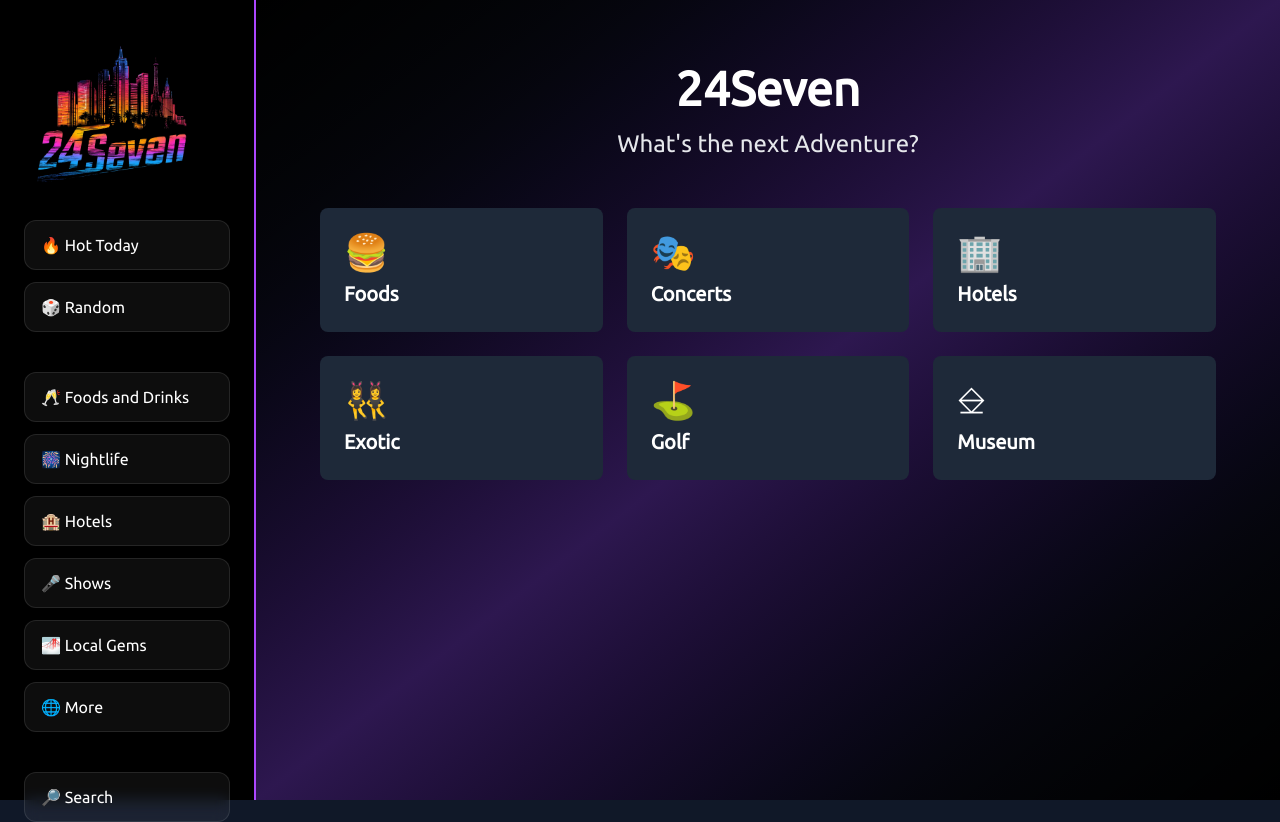
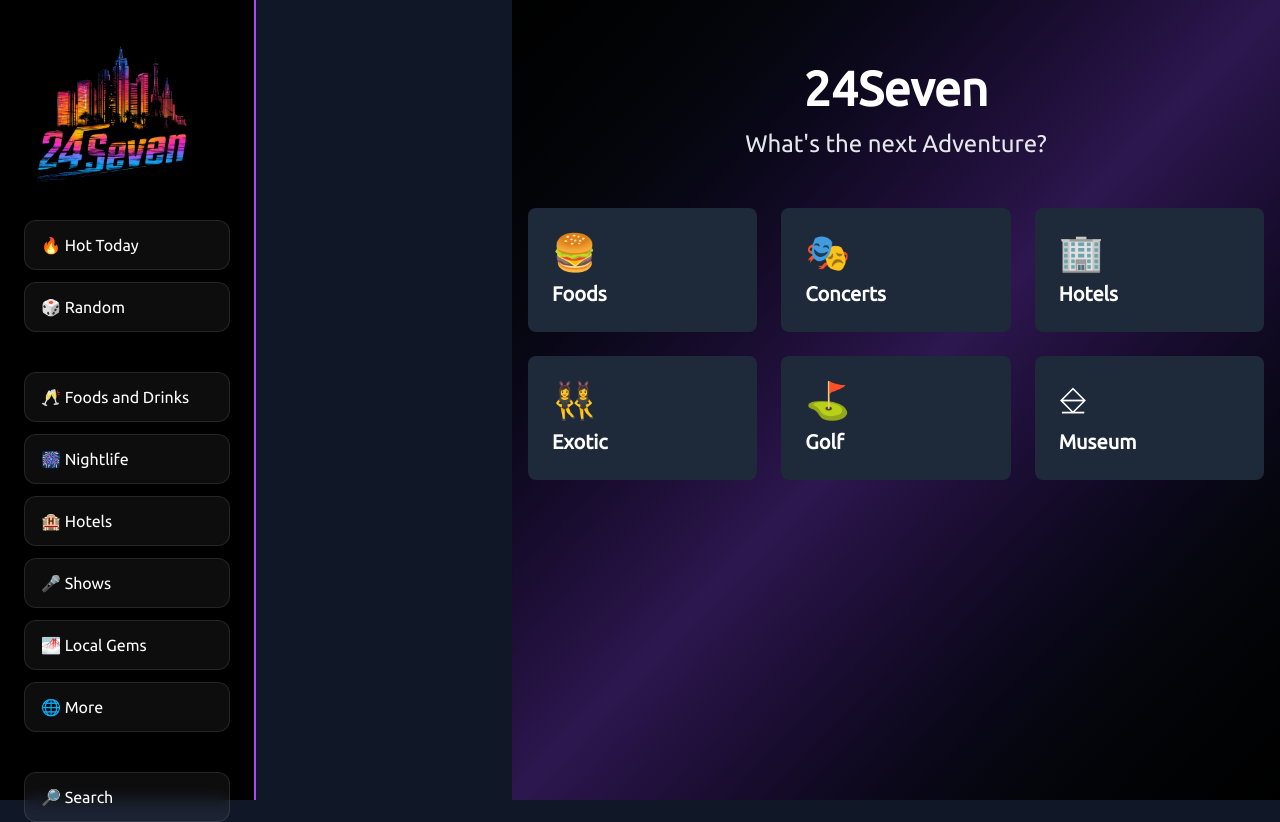
Before and after one commit to ivanenriquejuarez/24seven, a Next.js app: page / in a window 1280 px wide. Built offline with nearby package versions, Linux system fonts and the light colour scheme.

Commit message:
fixed padding for navbar fixed layout and page centering

```diff
--- a/src/app/layout.tsx
+++ b/src/app/layout.tsx
@@ -26,7 +26,7 @@ export default function RootLayout({
         <div className="flex">
           <NavBar/>
           {/* flex 1 the child so it can take all of the space*/}
-          <div className="flex-1">
+          <div className="flex-1 ml-64">
             {children}
           </div>
         </div>
```
